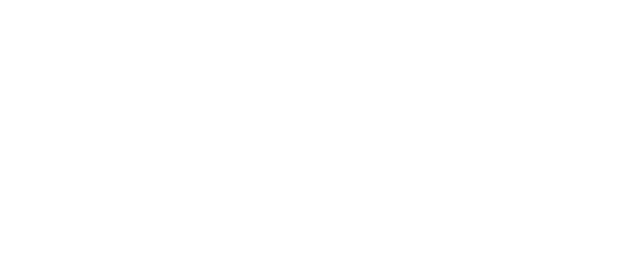
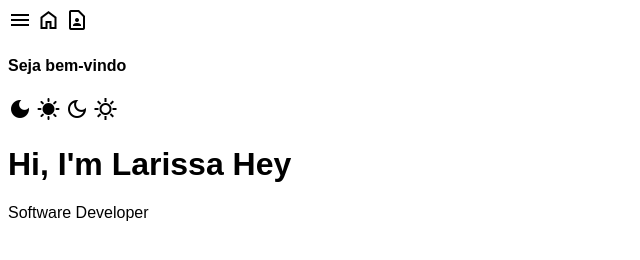
Before and after one commit to heylarissa/formActionPUCPR, a plain HTML site: page index.html in a window 1280 px wide. Shown: the whole page, without its empty margins (0-640 px from the left). Drawn offline with nearby package versions, Linux system fonts and the light colour scheme.

Commit message:
criando componentes

```diff
--- /dev/null
+++ b/css/style.css
@@ -0,0 +1,3 @@
+* {
+    font-family: Arial, Helvetica, sans-serif;
+}
--- a/index.html
+++ b/index.html
@@ -3,11 +3,32 @@
 
 <head>
     <meta charset="utf-8">
-    <title>Meu site</title>
+    <title>Home</title>
+    <link rel="stylesheet" href="css/style.css">
+    <link href="https://fonts.googleapis.com/icon?family=Material+Icons" rel="stylesheet">
+    <link rel="stylesheet"
+        href="https://fonts.googleapis.com/css2?family=Material+Symbols+Outlined:opsz,wght,FILL,GRAD@48,400,0,0" />
+    <!-- <script src="/js/navbar.js"></script> -->
+    <script src="js/navbar.js" type="text/javascript" defer></script>
+    <script src="js/header.js" type="text/javascript" defer></script>
+
 </head>
 
 <body>
+    <navbar-component></navbar-component>
+    <header-component></header-component>
+    <main>
 
+
+        <div w3-include-HTML="/components/navbar.html"></div>
+
+        <i class="material-icons">dark_mode</i>
+        <i class="material-icons"> sunny</i>
+        <i class="material-symbols-outlined">dark_mode</i>
+        <i class="material-symbols-outlined"> sunny</i>
+        <h1>Hi, I'm Larissa Hey</h1>
+        <span>Software Developer</span>
+    </main>
 </body>
 
 </html>
--- /dev/null
+++ b/js/header.js
@@ -0,0 +1,15 @@
+// define o component navbar
+class Header extends HTMLElement {
+    constructor() {
+        super();
+    }
+
+    connectedCallback() {
+        this.innerHTML = `
+        <div>
+            <h4>Seja bem-vindo</h4>
+        </div>
+    `;
+    }
+};
+customElements.define('header-component', Header);
--- /dev/null
+++ b/js/navbar.js
@@ -0,0 +1,19 @@
+// define o component navbar
+class Navbar extends HTMLElement {
+    constructor() {
+        super();
+    }
+
+    connectedCallback() {
+
+        this.innerHTML = `
+        <div class="sidebar">
+            <i class="material-symbols-outlined">menu</i>
+            <i class="material-symbols-outlined">home</i>
+            <i class="material-symbols-outlined">contact_page</i>
+
+        </div>
+    `;
+    }
+};
+customElements.define('navbar-component', Navbar);
```
Also changed, not shown: about.html (+15 -0 lines), components/navbar.html (added, +12 -0 lines), form.html (+15 -0 lines), formAction.html (+17 -0 lines).
